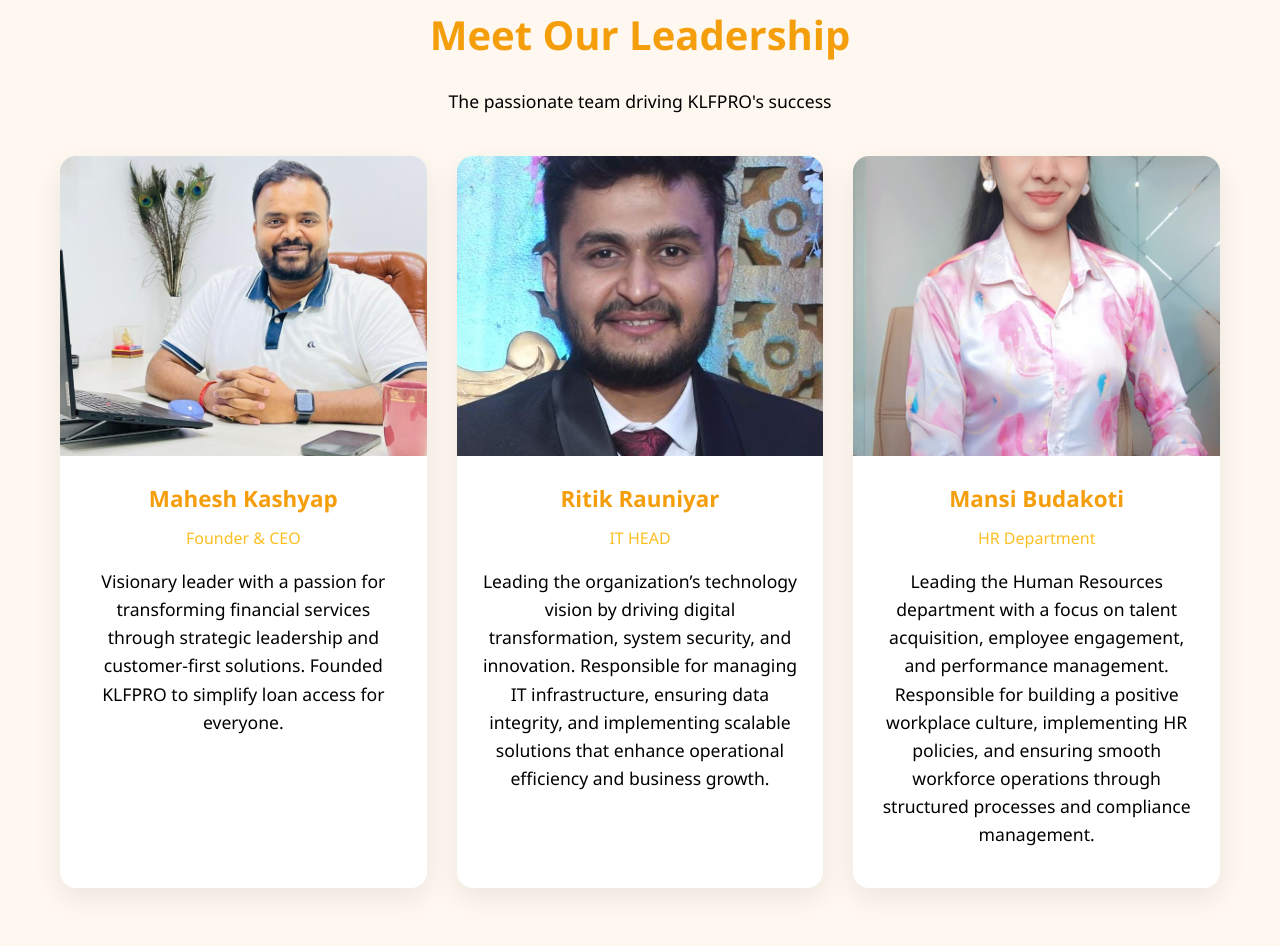
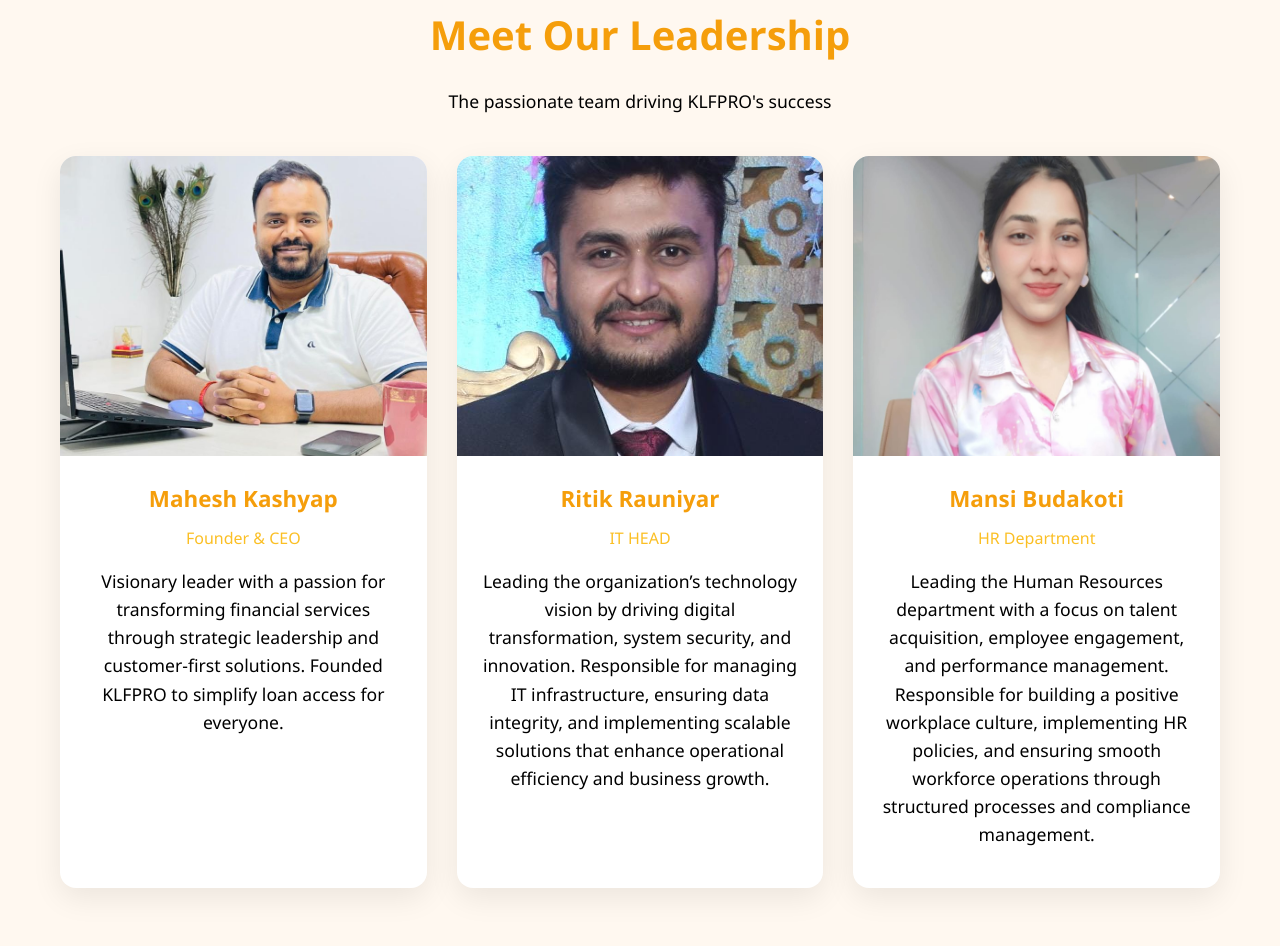
Before and after one commit to klfproconsulting456/klfproconsulting456.github.io, a plain HTML site: page pages/about.html in a window 1280 px wide. Shown: the part 2106-3052 px from the top of the page. Drawn offline with Linux system fonts and the light colour scheme.

Commit message:
Update about.html

```diff
--- a/pages/about.html
+++ b/pages/about.html
@@ -262,7 +262,7 @@
 
       <div class="team-member">
         <div class="member-image">
-          <img src="../assets/images/mansi pic.jpeg" alt="Mansi budakoti">
+          <img src="../assets/images/mansi.jpeg" alt="Mansi budakoti">
         </div>
         <div class="member-info">
           <h3 class="member-name">Mansi Budakoti</h3>
```
